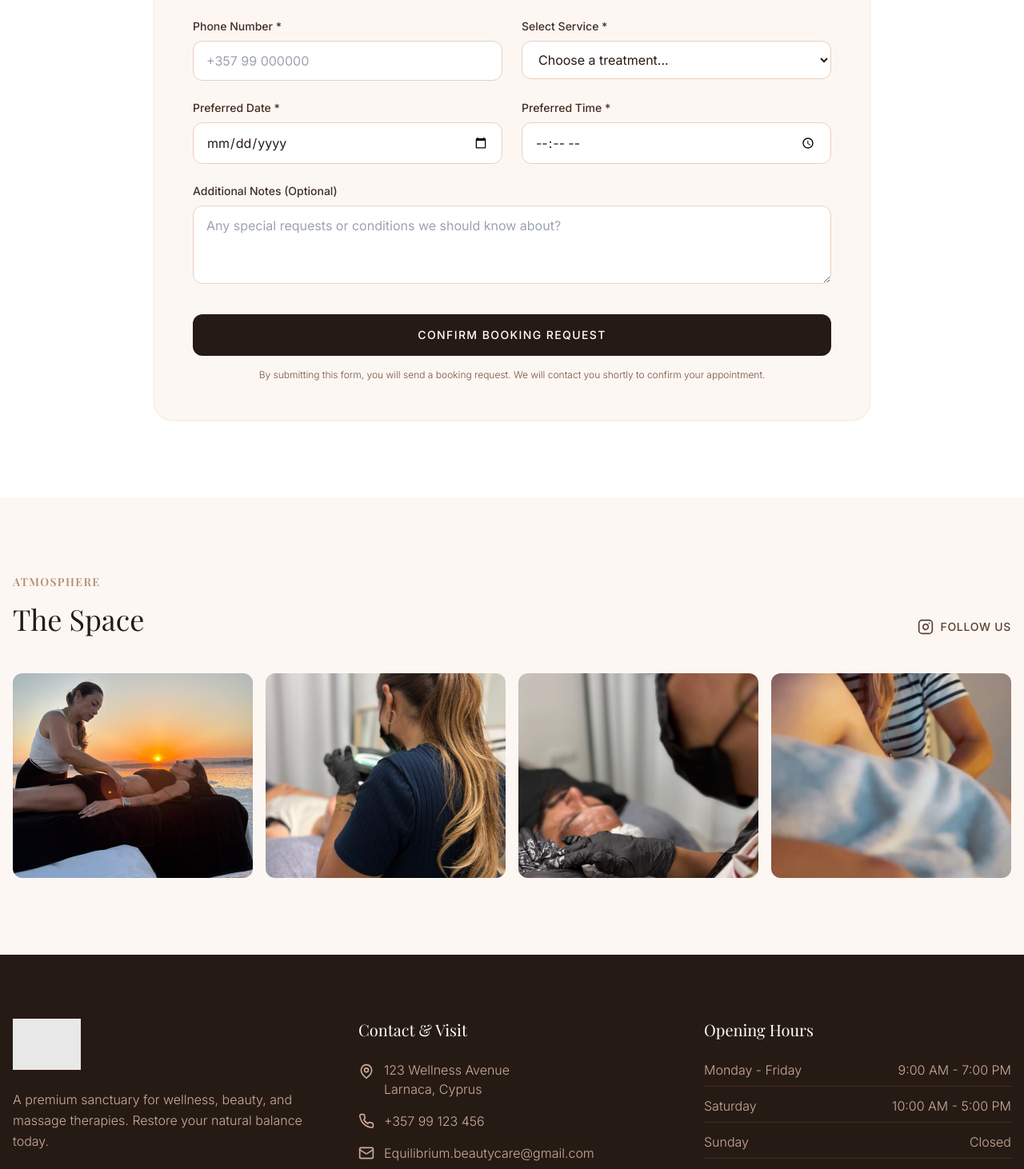
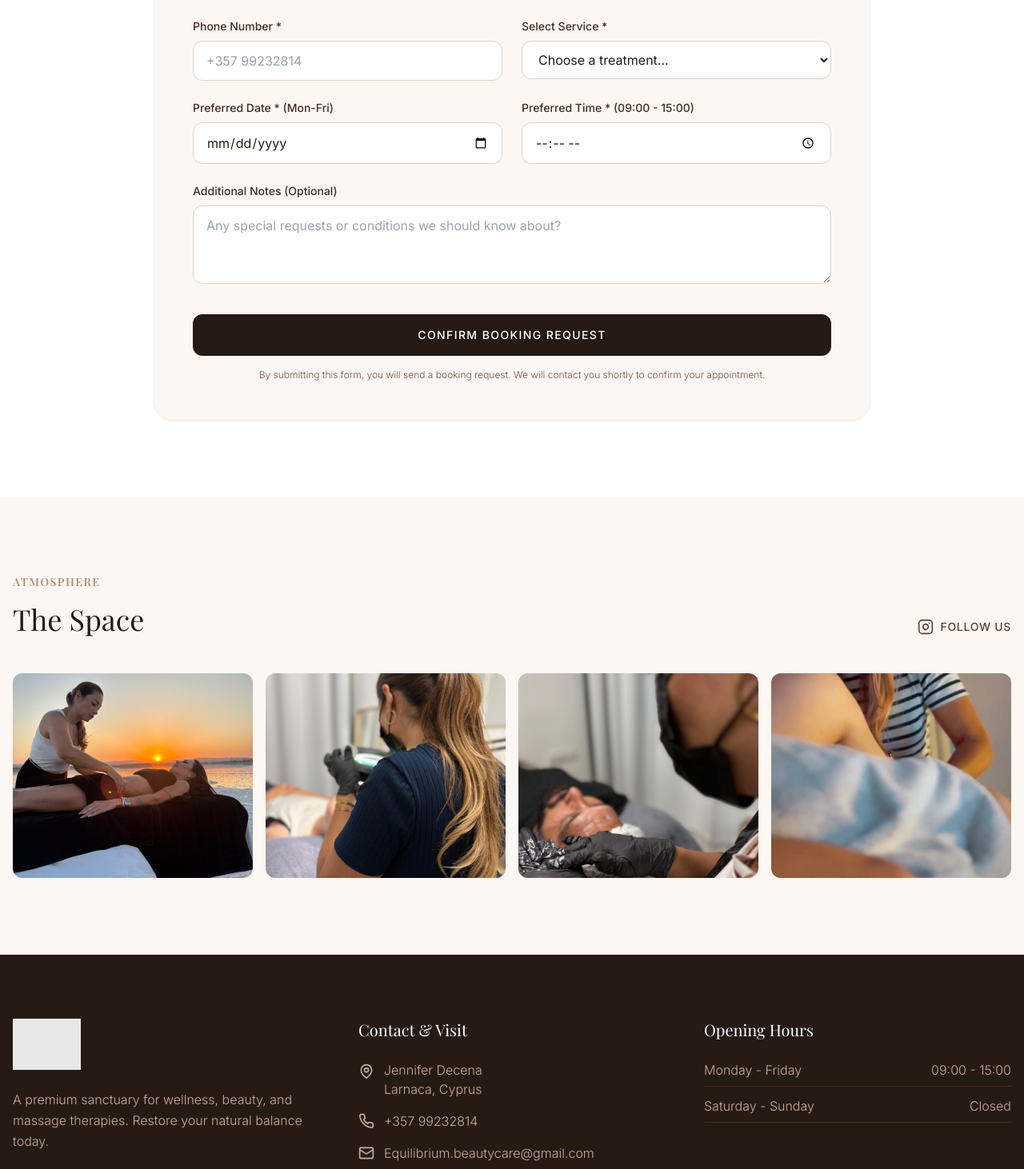
Before and after one commit to the-aidvocate/Equilibrium, a React (Vite) app: page / in a window 1280 px wide. Shown: the part 3440-4902 px from the top of the page at 80% size. Built offline with nearby package versions, Linux system fonts and the light colour scheme; grey boxes are pictures that could not be loaded.

Commit message:
Update working hours, contact info, and booking form constraints

```diff
--- a/src/App.jsx
+++ b/src/App.jsx
@@ -219,7 +219,7 @@ export default function App() {
               </div>
               <div>
                 <label className="block text-sm font-medium text-brand-800 mb-2">Phone Number *</label>
-                <input type="tel" name="Phone" required className="w-full px-4 py-3 rounded-xl border border-brand-200 focus:outline-none focus:ring-2 focus:ring-accent bg-white transition-shadow" placeholder="+357 99 000000" />
+                <input type="tel" name="Phone" required className="w-full px-4 py-3 rounded-xl border border-brand-200 focus:outline-none focus:ring-2 focus:ring-accent bg-white transition-shadow" placeholder="+357 99232814" />
               </div>
               <div>
                 <label className="block text-sm font-medium text-brand-800 mb-2">Select Service *</label>
@@ -232,12 +232,40 @@ export default function App() {
                 </select>
               </div>
               <div>
-                <label className="block text-sm font-medium text-brand-800 mb-2">Preferred Date *</label>
-                <input type="date" name="Preferred_Date" required className="w-full px-4 py-3 rounded-xl border border-brand-200 focus:outline-none focus:ring-2 focus:ring-accent bg-white text-brand-900 transition-shadow" />
+                <label className="block text-sm font-medium text-brand-800 mb-2">Preferred Date * (Mon-Fri)</label>
+                <input
+                  type="date"
+                  name="Preferred_Date"
+                  required
+                  min={new Date().toISOString().split('T')[0]}
+                  className="w-full px-4 py-3 rounded-xl border border-brand-200 focus:outline-none focus:ring-2 focus:ring-accent bg-white text-brand-900 transition-shadow"
+                  onChange={(e) => {
+                    const date = new Date(e.target.value);
+                    const day = date.getDay();
+                    if (day === 0 || day === 6) {
+                      alert('We are closed on weekends. Please select a Monday-Friday date.');
+                      e.target.value = '';
+                    }
+                  }}
+                />
               </div>
               <div>
-                <label className="block text-sm font-medium text-brand-800 mb-2">Preferred Time *</label>
-                <input type="time" name="Preferred_Time" required className="w-full px-4 py-3 rounded-xl border border-brand-200 focus:outline-none focus:ring-2 focus:ring-accent bg-white text-brand-900 transition-shadow" />
+                <label className="block text-sm font-medium text-brand-800 mb-2">Preferred Time * (09:00 - 15:00)</label>
+                <input
+                  type="time"
+                  name="Preferred_Time"
+                  required
+                  min="09:00"
+                  max="15:00"
+                  className="w-full px-4 py-3 rounded-xl border border-brand-200 focus:outline-none focus:ring-2 focus:ring-accent bg-white text-brand-900 transition-shadow"
+                  onChange={(e) => {
+                    const time = e.target.value;
+                    if (time && (time < "09:00" || time > "15:00")) {
+                      alert('Our working hours are between 09:00 and 15:00. Please select a valid time.');
+                      e.target.value = '';
+                    }
+                  }}
+                />
               </div>
             </div>
             <div className="mb-8">
@@ -300,11 +328,11 @@ export default function App() {
             <ul className="space-y-4">
               <li className="flex items-start space-x-3 text-brand-300">
                 <MapPin size={20} className="mt-1 flex-shrink-0" />
-                <span className="font-light">123 Wellness Avenue<br/>Larnaca, Cyprus</span>
+                <span className="font-light">Jennifer Decena<br/>Larnaca, Cyprus</span>
               </li>
               <li className="flex items-center space-x-3 text-brand-300">
                 <Phone size={20} className="flex-shrink-0" />
-                <span className="font-light">+357 99 123 456</span>
+                <span className="font-light">+357 99232814</span>
               </li>
               <li className="flex items-center space-x-3 text-brand-300">
                 <Mail size={20} className="flex-shrink-0" />
@@ -318,14 +346,10 @@ export default function App() {
             <ul className="space-y-3 font-light text-brand-300">
               <li className="flex justify-between border-b border-brand-800 pb-2">
                 <span>Monday - Friday</span>
-                <span>9:00 AM - 7:00 PM</span>
+                <span>09:00 - 15:00</span>
               </li>
               <li className="flex justify-between border-b border-brand-800 pb-2">
-                <span>Saturday</span>
-                <span>10:00 AM - 5:00 PM</span>
-              </li>
-              <li className="flex justify-between border-b border-brand-800 pb-2">
-                <span>Sunday</span>
+                <span>Saturday - Sunday</span>
                 <span>Closed</span>
               </li>
             </ul>
```
